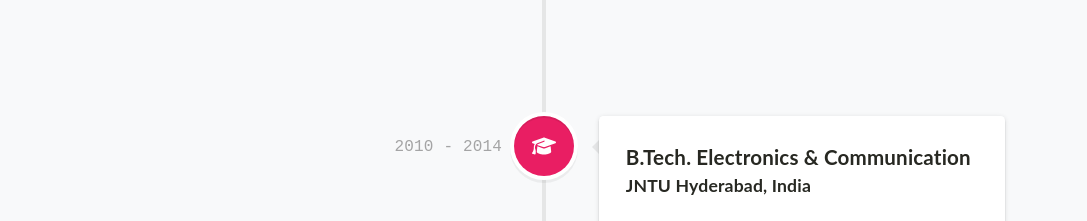
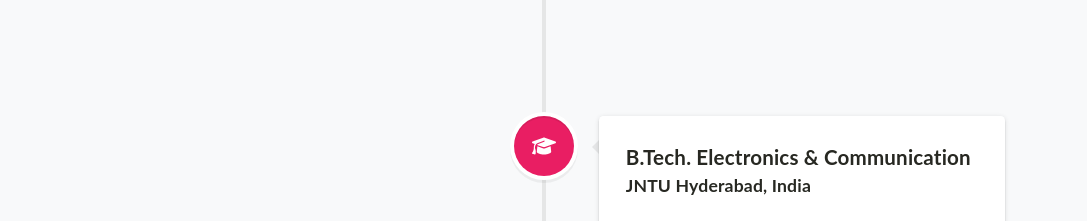
Before and after one commit to mahesh-sadupalli/portfolio, a React (Create React App) app: page / in a window 1280 px wide. Shown: the part 6060-6281 px from the top of the page, without its empty margins (96-1183 px from the left). Built offline with nearby package versions, Linux system fonts and the light colour scheme.

Commit message:
timeline update

```diff
--- a/src/components/Timeline.tsx
+++ b/src/components/Timeline.tsx
@@ -134,7 +134,7 @@ function Timeline() {
 
           <VerticalTimelineElement
             className="vertical-timeline-element--education"
-            date="2010 - 2014"
+
             iconStyle={{ background: '#e91e63', color: 'rgb(39, 40, 34)' }}
             icon={<FontAwesomeIcon icon={faGraduationCap} />}
           >
```
